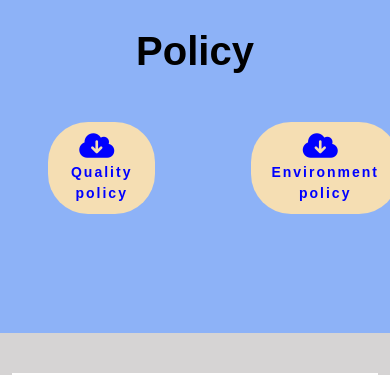
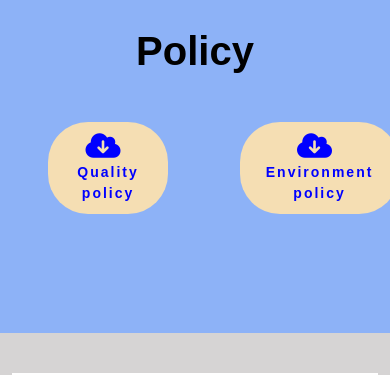
Before and after one commit to megha1234568/bhansali-cables, a plain HTML site: page manufacturing.html in a window 390 px wide. Shown: the part 1640-2015 px from the top of the page. Drawn offline with nearby package versions, Linux system fonts and the light colour scheme; a web font is replaced by a local one.

Commit message:
Add files via upload

```diff
--- a/manufacturing.css
+++ b/manufacturing.css
@@ -85,6 +85,6 @@
         margin-right: 3rem;
     }
     .download-button1{
-        margin-left: 3rem;
+        margin-left: 1.5rem;
     }
 }
```
